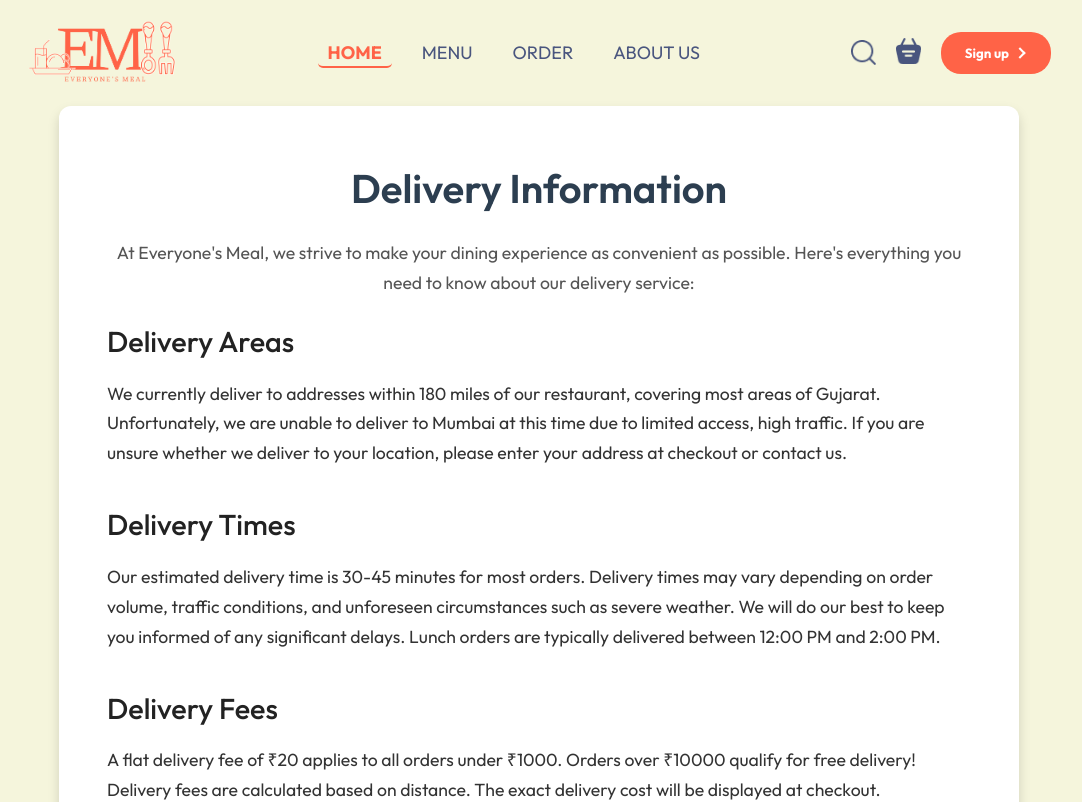
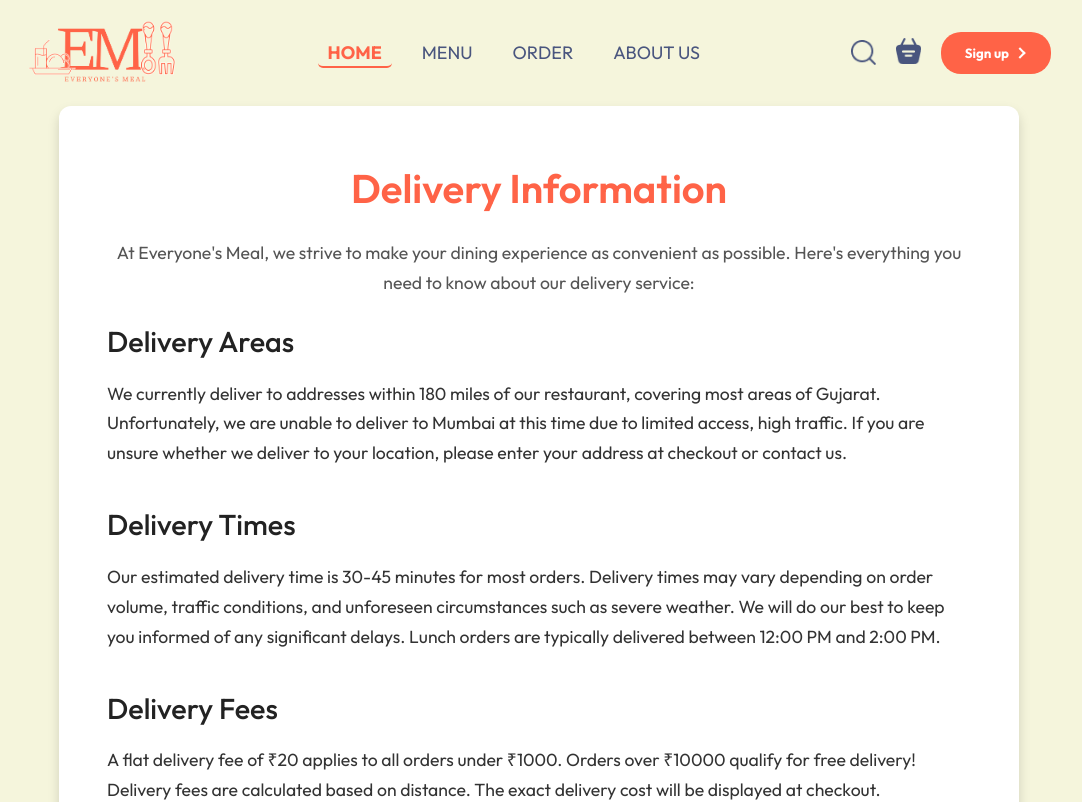
Before and after one commit to Mayurlalpara/Final-year_Project, a React (Vite) app in the folder frontend/: page /service in a window 1280 px wide. Shown: the top 802 px of the page, without its empty margins (101-1183 px from the left). Built offline with nearby package versions, Linux system fonts and the light colour scheme; no server answers.

Commit message:
updated!!

```diff
--- a/frontend/src/components/Delivery/Delivery.css
+++ b/frontend/src/components/Delivery/Delivery.css
@@ -11,7 +11,7 @@
 }
 
 .delivery-title {
-    color: #2c3e50;
+    color: tomato;
     font-size: 2.5rem;
     margin-bottom: 1rem;
     text-align: center;
```
